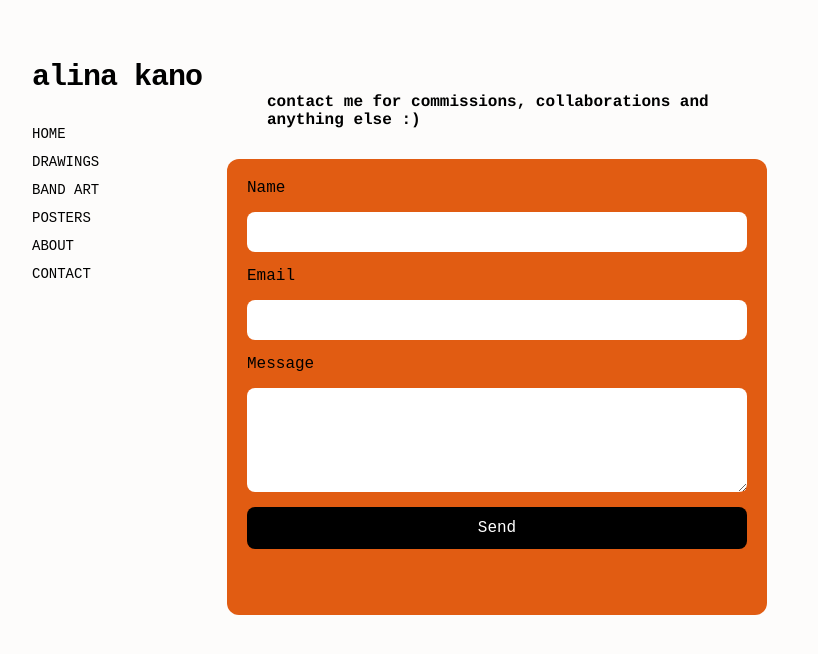
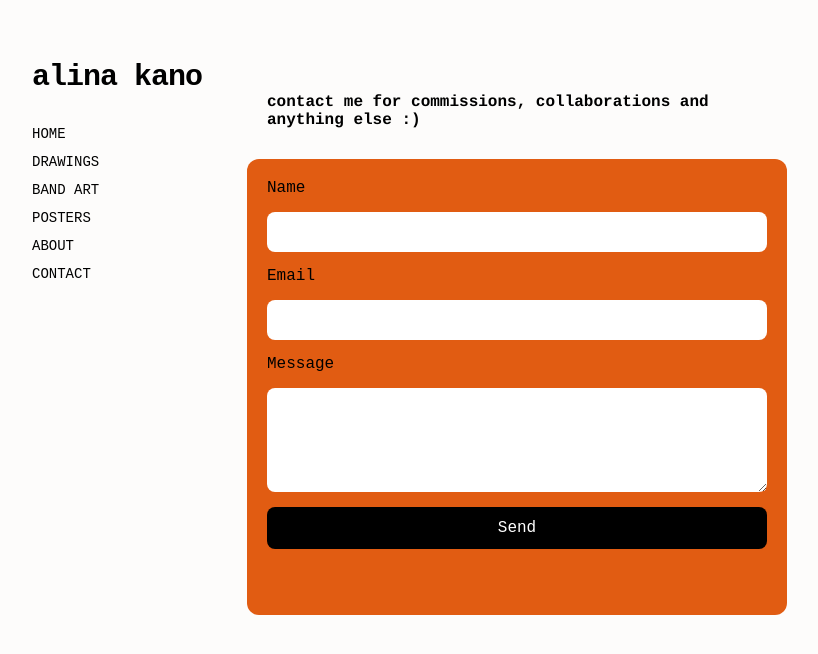
Before and after one commit to alinakano/alinakano.github.io, a Jekyll site: the page contact/index.html, which Jekyll copies as it is, in a window 1280 px wide. Shown: the top 654 px of the page, without its empty margins (23-841 px from the left). Built offline with Jekyll 4.4.1, drawn with Linux system fonts in a browser that asks for light colours.

Commit message:
Update index.html

```diff
--- a/contact/index.html
+++ b/contact/index.html
@@ -20,7 +20,7 @@ allie does it on her own in 2025
 	    /* 👇 Paste the contact form CSS here */
     #contact {
       max-width: 500px;
-      margin: 250px;
+      margin: 270px;
       padding: 20px;
       background: #e15c12;
       border-radius: 12px;
```
